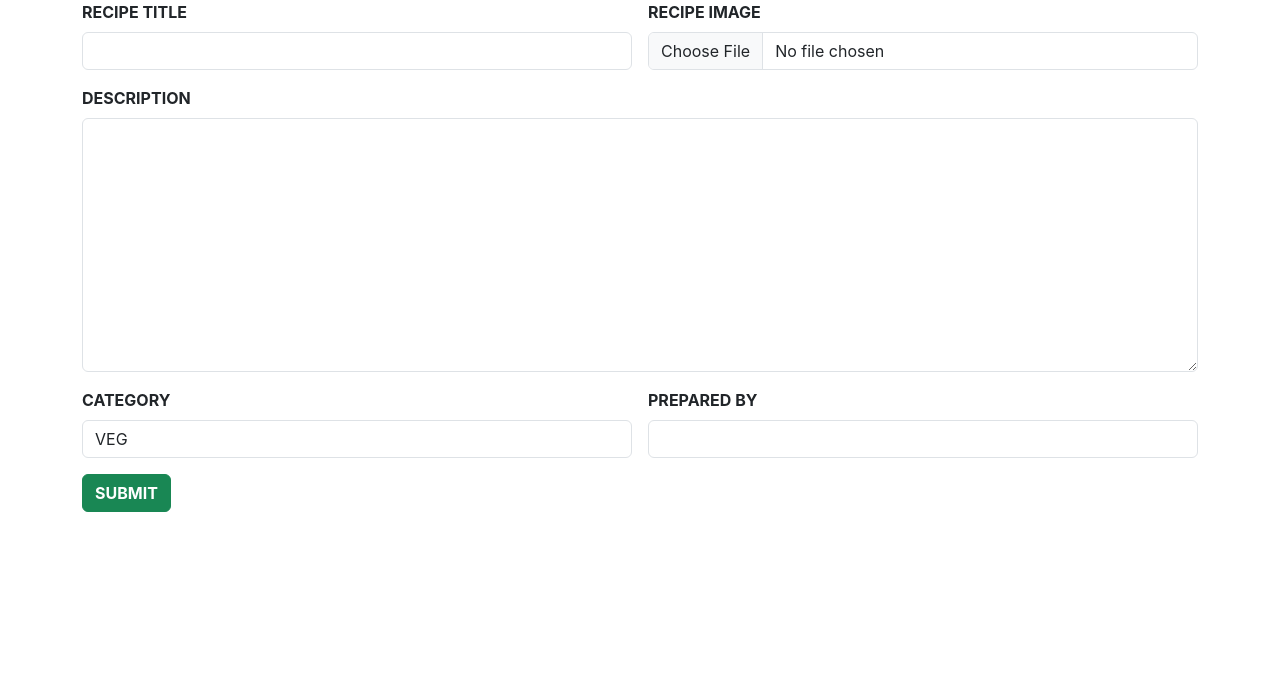
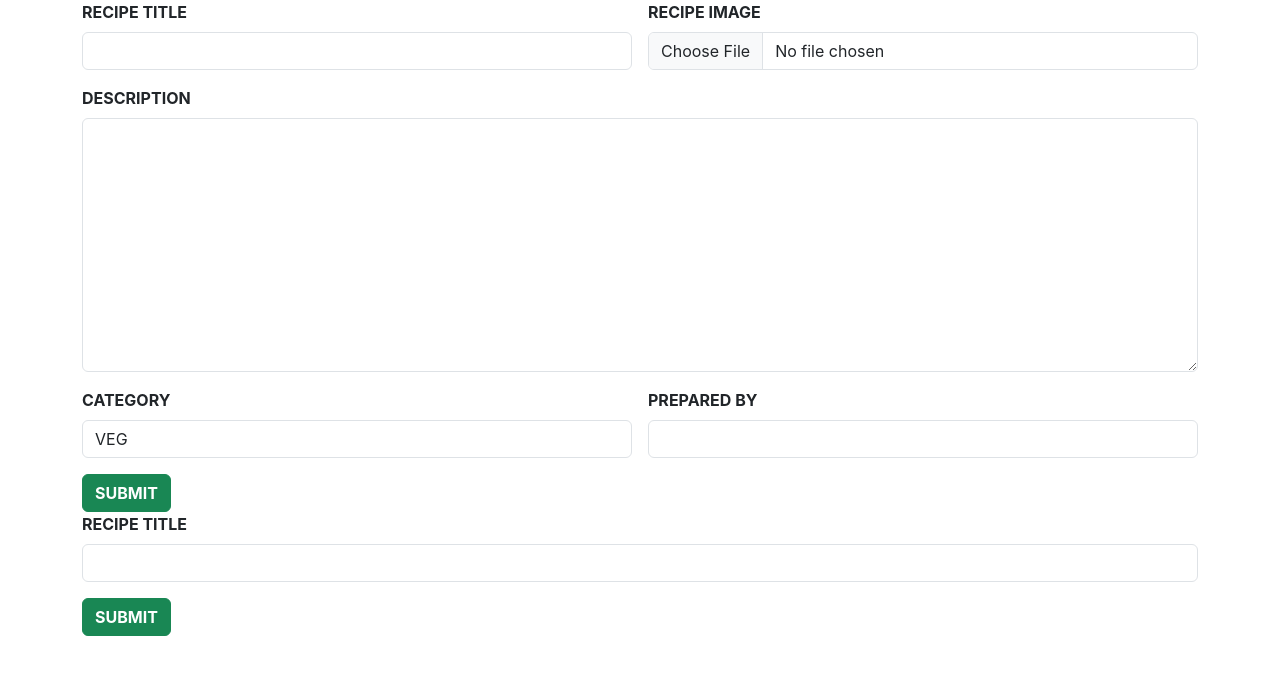
Before and after one commit to chinmayasuresh/Recipe-app-FrontEnd, a React (Create React App) app: page / in a window 1280 px wide. Shown: the top 674 px of the page. Built offline with nearby package versions, Linux system fonts and the light colour scheme.

Commit message:
search  Recipe Completed

```diff
--- a/src/App.js
+++ b/src/App.js
@@ -1,6 +1,7 @@
 import logo from './logo.svg';
 import './App.css';
 import AddRecipe from './components/AddRecipe';
+import SearchRecipe from './components/SearchRecipe';
 
 function App() {
   return (
@@ -8,7 +9,7 @@
 
 
 <AddRecipe/>
-
+<SearchRecipe/>
 </div>
   );
 }
--- /dev/null
+++ b/src/components/SearchRecipe.jsx
@@ -0,0 +1,38 @@
+import React from 'react'
+
+const SearchRecipe = () => {
+  return (
+    <div>
+ <div className="container">
+                <div className="row">
+                    <div className="col col-12 col-sm-12 col-md-12 col-lg-12 col-xl-12 col-xxl-12">
+                        <div className="row g-3">
+                            <div className="col col-12 col-sm-12 col-md-12 col-lg-12 col-xl-12 col-xxl-12">
+                                <label htmlFor="" className="form-label"><b>RECIPE TITLE</b></label>
+                                <input type="text" className="form-control" />
+                            </div>
+
+                            <div className="col col-12 col-sm-6 col-md-6 col-lg-6 col-xl-6 col-xxl-6">
+                                    <button className="btn btn-success"><b>SUBMIT</b></button>
+                                </div>
+
+
+
+
+
+
+
+
+</div>
+</div>
+
+</div>
+</div>
+
+
+
+    </div>
+  )
+}
+
+export default SearchRecipe
```
